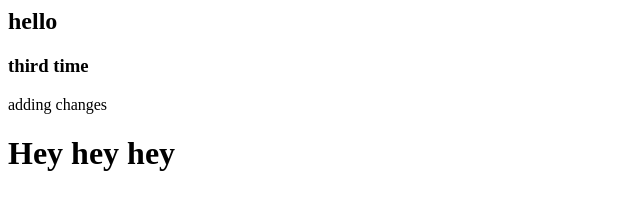
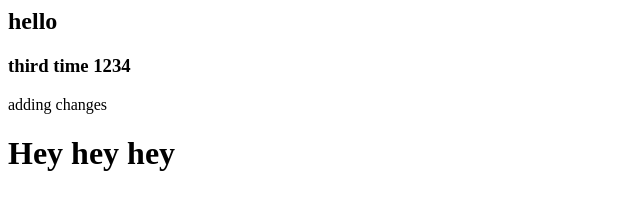
Before and after one commit to ksgowripriyanka/MyGitProject, a plain HTML site: page index.html in a window 1280 px wide. Shown: the full height of the page, 0-640 px from the left. Drawn offline with Linux system fonts and the light colour scheme.

```diff
--- a/index.html
+++ b/index.html
@@ -5,7 +5,7 @@
 <body>
 
 <h2>hello</h2>
-<h3>third time</h3>
+<h3>third time 1234</h3>
 adding changes
 <h1>Hey hey hey</h1>
 </body>
```
